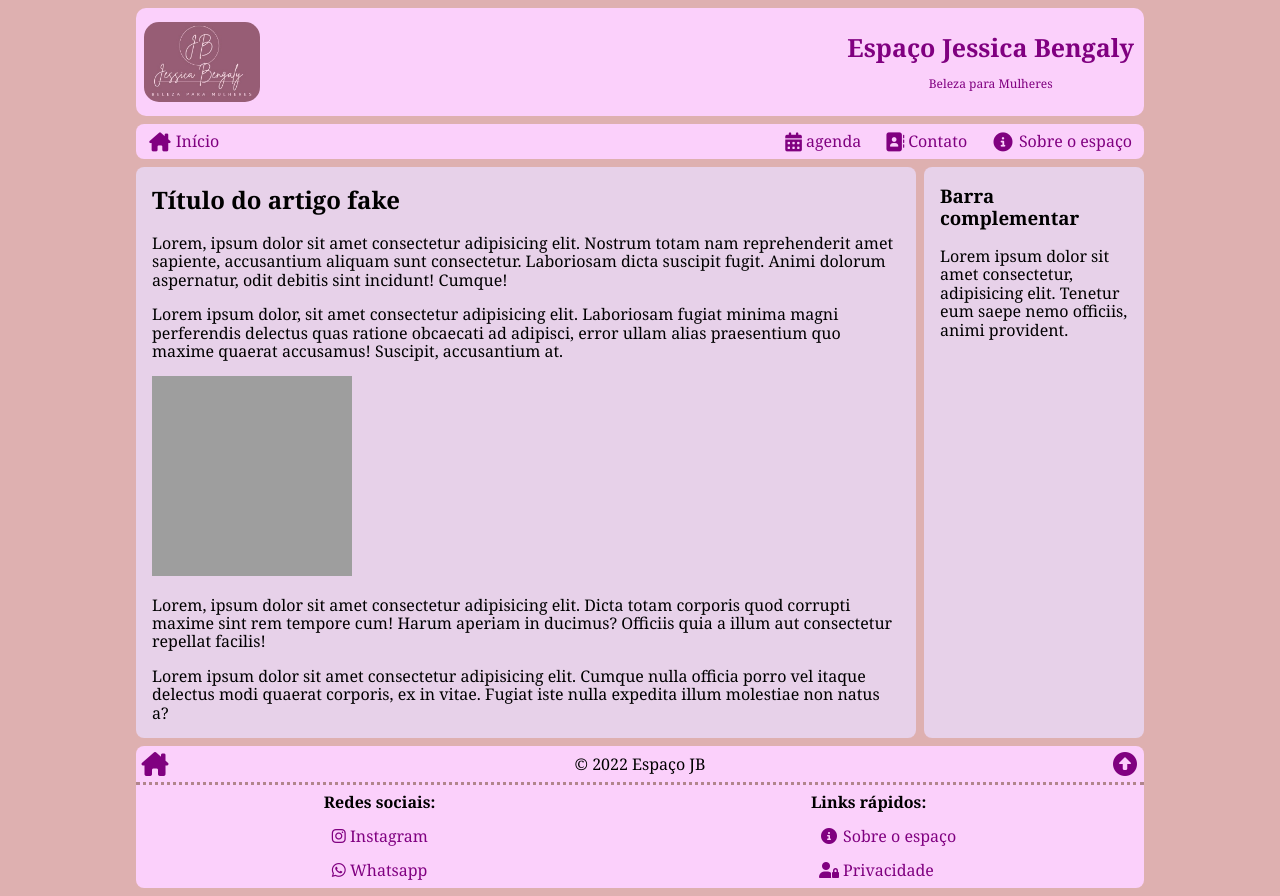
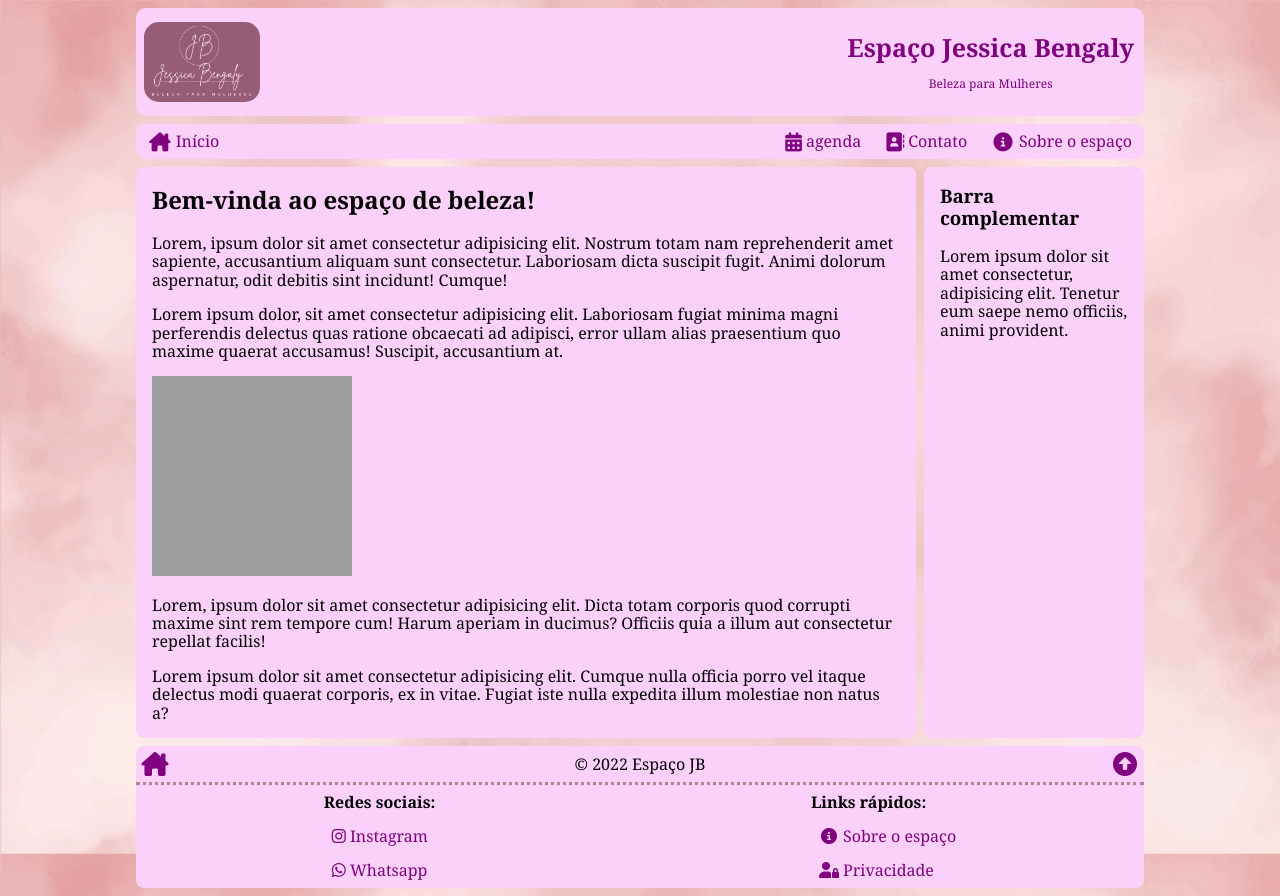
Before and after one commit to NataliaLacca/Espaco-JB, a PHP site: page /index.html in a window 1280 px wide. Run offline with PHP 8.4, Linux system fonts and the light colour scheme; grey boxes are pictures that could not be loaded.

Commit message:
atualizações

```diff
--- a/index.html
+++ b/index.html
@@ -46,7 +46,7 @@
 
         <main>
             <article>
-                <h2>Título do artigo fake</h2>
+                <h2>Bem-vinda ao espaço de beleza!</h2>
                 <p>Lorem, ipsum dolor sit amet consectetur adipisicing elit. Nostrum totam nam reprehenderit amet
                     sapiente, accusantium aliquam sunt consectetur. Laboriosam dicta suscipit fugit. Animi dolorum
                     aspernatur, odit debitis sint incidunt! Cumque!</p>
--- a/style.css
+++ b/style.css
@@ -31,7 +31,7 @@ a:hover {
 body {
   background-attachment: fixed;
   background-color: rgb(222, 176, 176);
-  /* background-image: url(./src/picture/background/abstract_pink_03.jpg);*/
+  background-image: url(./src/picture/background/abstract_pink_03.jpg);
   width: auto;
   background-position: center;
   background-repeat: no-repeat;
@@ -157,7 +157,7 @@ body {
 
 #wrap>main article,
 #wrap>main aside {
-  background-color: rgb(231, 209, 233);
+  background-color: rgb(251, 208, 251);
   overflow: auto;
   border-radius: 8px;
   margin: 0 8px;
@@ -211,6 +211,7 @@ body {
 
 #ftop a:hover {
   color: rgb(213, 0, 213);
+
 }
 
 #fbottom {
```
